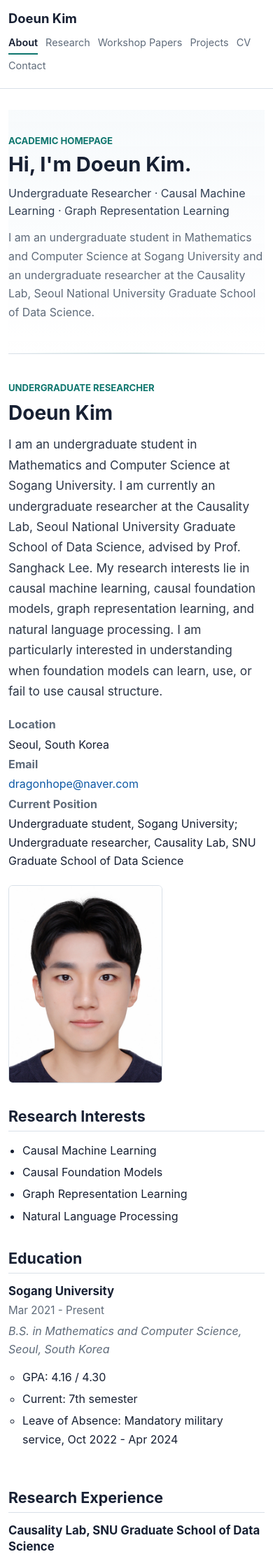
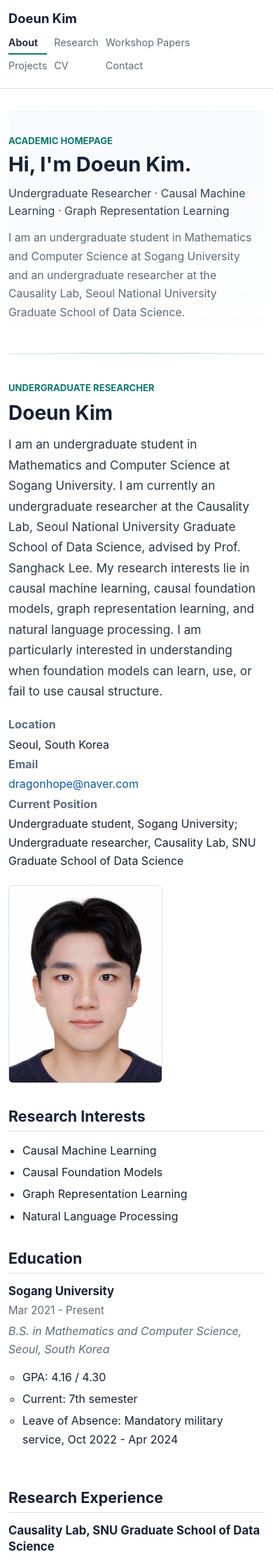
Before and after one commit to doeun7kim/doeun7kim.github.io, a Jekyll site: the page built from index.md, in a window 390 px wide. Shown: the top 2228 px of the page at 70% size. Built offline with Jekyll 4.4.1, drawn with Linux system fonts in a browser that asks for light colours.

Commit message:
Fix mobile navigation and hero wrapping

```diff
--- a/assets/css/hero-intro.css
+++ b/assets/css/hero-intro.css
@@ -133,10 +133,15 @@
   .hero-intro-subtitle,
   .hero-intro-bio {
     max-width: 100%;
+    width: min(100%, calc(100vw - 32px));
   }
 
   .hero-intro.hero-intro--active .hero-intro-title-reveal {
-    white-space: normal;
+    display: none;
+  }
+
+  .hero-intro.hero-intro--active .hero-intro-title-base {
+    color: var(--text);
   }
 
   .hero-intro-subtitle {
--- a/assets/css/style.css
+++ b/assets/css/style.css
@@ -40,7 +40,7 @@ a:focus {
 }
 
 .container {
-  width: min(var(--max-width), calc(100% - 32px));
+  width: min(var(--max-width), calc(100vw - 32px));
   margin: 0 auto;
 }
 
@@ -332,6 +332,8 @@ code {
   }
 
   .site-nav {
+    display: grid;
+    grid-template-columns: repeat(3, max-content);
     justify-content: flex-start;
     gap: 4px 14px;
     width: 100%;
@@ -376,11 +378,11 @@ code {
 
 @media (max-width: 420px) {
   .container {
-    width: min(var(--max-width), calc(100% - 24px));
+    width: min(var(--max-width), calc(100vw - 24px));
   }
 
   .site-nav {
-    gap: 2px 11px;
+    gap: 2px 10px;
   }
 
   .nav-link {
```
